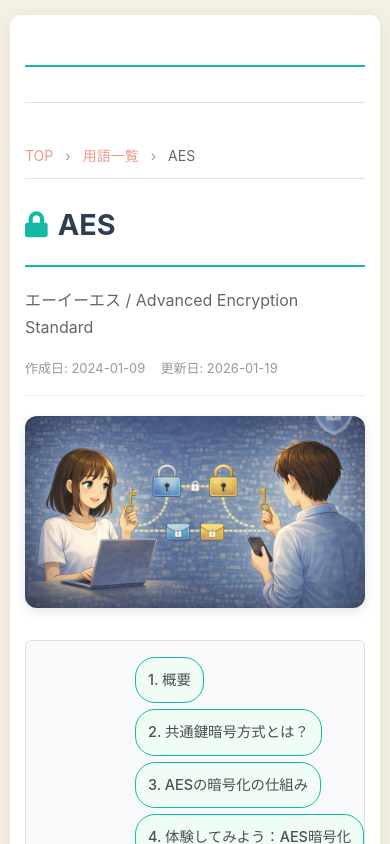
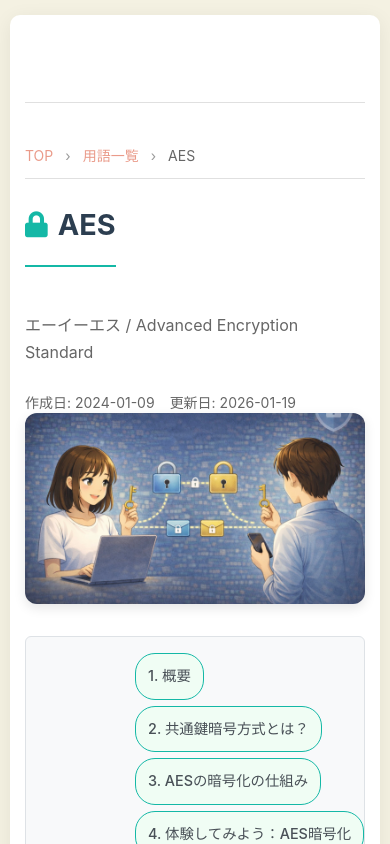
Before and after one commit to rin5uron/itwords, a Next.js app: page /terms/aes in a window 390 px wide. Shown: the top 844 px of the page. Built offline with nearby package versions, Linux system fonts and the light colour scheme; no server answers.

Commit message:
更新日追加

```diff
--- a/app/globals.css
+++ b/app/globals.css
@@ -77,10 +77,25 @@ code {
   font-size: 0.9em;
 }
 
+header {
+  position: relative;
+  display: flex;
+  justify-content: space-between;
+  align-items: flex-start;
+  flex-wrap: wrap;
+  gap: 15px;
+}
+
+header h1 {
+  flex: 1;
+  min-width: 0;
+}
+
 .reading {
   font-size: 1.1em;
   margin-top: 10px;
   color: #666;
+  width: 100%;
 }
 
 /* 体験デモセクション */
@@ -533,6 +548,21 @@ footer a:hover {
     font-size: 1em;
   }
 
+  header {
+    flex-direction: column;
+    align-items: flex-start;
+  }
+
+  /* スマホでは作成日・更新日を下に配置 */
+  .date-info {
+    position: static !important;
+    margin-top: 10px;
+    width: 100%;
+    justify-content: flex-start !important;
+    height: auto !important;
+    line-height: 1.5 !important;
+  }
+
   .demo-section {
     padding: 25px 15px;
   }
--- a/app/terms/aes/page.tsx
+++ b/app/terms/aes/page.tsx
@@ -79,25 +79,31 @@ export default function AESPage() {
         dateModified="2026-01-19"
       />
 
+      <div style={{ position: 'relative' }}>
         <TermHeader
           termName="AES"
           reading="エーイーエス / Advanced Encryption Standard"
           icon="fas fa-lock"
         />
 
-      {/* 作成日・更新日（目立たないデザイン） */}
-      <div style={{
+        {/* 作成日・更新日（タイトルと同じラインで右寄せ） */}
+        <div className="date-info" style={{
+          position: 'absolute',
+          top: '0',
+          right: '0',
           display: 'flex',
           gap: '15px',
-        fontSize: '13px',
-        color: '#999',
-        marginTop: '10px',
-        marginBottom: '20px',
-        paddingBottom: '15px',
-        borderBottom: '1px solid #eee'
+          fontSize: '14px',
+          color: '#666',
+          alignItems: 'center',
+          height: '2.2em',
+          flexWrap: 'wrap',
+          justifyContent: 'flex-end',
+          lineHeight: '2.2em'
         }}>
           <span>作成日: 2024-01-09</span>
           <span>更新日: 2026-01-19</span>
+        </div>
       </div>
 
       {/* ヒーロー画像（タイトルの下に配置） */}
```
Also changed, not shown: app/terms/github/page.tsx (+14 -8 lines), app/terms/npm/page.tsx (+14 -8 lines), 1 other file (tests, documents, lock files or other folders). Lines whose indentation alone changed are shown as unchanged.
